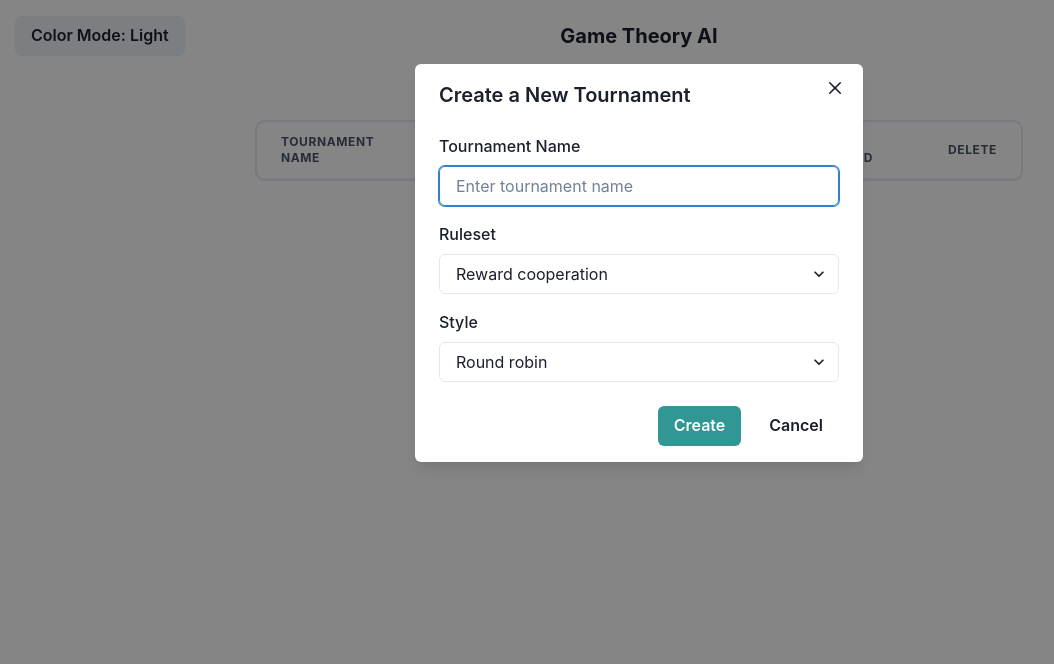
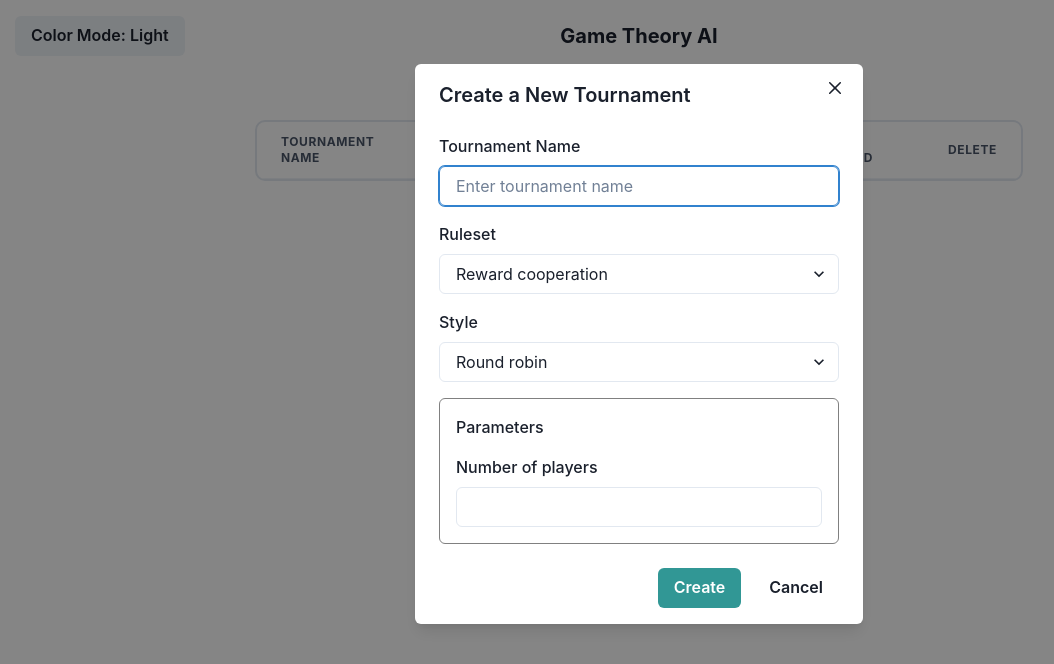
Before and after one commit to ATLucas/game-theory-ai, a React (Create React App) app in the folder frontend/game-theory-ai/: page / in a window 1280 px wide. Both pictures are taken after a click on the button "Add Tournament". Shown: the top 664 px of the page, without its empty margins (1-1055 px from the left). Built offline with nearby package versions, Linux system fonts and the light colour scheme.

Commit message:
Planning

```diff
--- a/frontend/game-theory-ai/src/common/tournamentStyles.js
+++ b/frontend/game-theory-ai/src/common/tournamentStyles.js
@@ -1,19 +1,25 @@
 // common/tournamentStyles.js
 
 export const TOUR_STYLES = {
-  'Round robin': {},
-  'Multi-round round robin': {
+  'Round robin': {
+    'Number of players': { paramName: 'numPlayers', paramType: 'int' },
+  },
+  'Survival round robin': {
     'Number of rounds': { paramName: 'numRounds', paramType: 'int' },
+    // TODO: The following should be separately configurable for each round
     'Per-round elimination percentage': { paramName: 'elimPercent', paramType: 'float' },
   },
-  'World Cup': {
-    'Number of groups': { paramName: 'numGroups', paramType: 'int' },
-    'Number of players per group': { paramName: 'groupSize', paramType: 'int' },
-  },
-  'Multi-round group round robin': {
+  'Group round robin': {
     'Number of groups': { paramName: 'numGroups', paramType: 'int' },
     'Number of players per group': { paramName: 'groupSize', paramType: 'int' },
     'Chance of matching with a player in the same group': { paramName: 'groupChance', paramType: 'float' },
+  },
+  'Survival group round robin': {
+    'Number of rounds': { paramName: 'numRounds', paramType: 'int' },
+    // TODO: The following should be separately configurable for each round
     'Per-round elimination percentage': { paramName: 'elimPercent', paramType: 'float' },
+    'Number of groups': { paramName: 'numGroups', paramType: 'int' },
+    'Number of players per group': { paramName: 'groupSize', paramType: 'int' },
+    'Chance of matching with a player in the same group': { paramName: 'groupChance', paramType: 'float' },
   },
 }
--- a/frontend/game-theory-ai/src/pages/TournamentSelection/CreateTournament/TournamentStyleParamsFormControl.jsx
+++ b/frontend/game-theory-ai/src/pages/TournamentSelection/CreateTournament/TournamentStyleParamsFormControl.jsx
@@ -30,7 +30,7 @@ const TournamentStyleParamsFormControl = ({
   return (
     <Box border="1px solid gray" p={4} mt={4} borderRadius="md">
       <FormControl>
-        <FormLabel as='legend'>Style Parameters</FormLabel>
+        <FormLabel as='legend'>Parameters</FormLabel>
       </FormControl>
       {Object.keys(paramsConfig).map(paramName => {
         const { paramName: paramKey, paramType } = paramsConfig[paramName];
```
Also changed, not shown: 1 other file (tests, documents, lock files or other folders).
